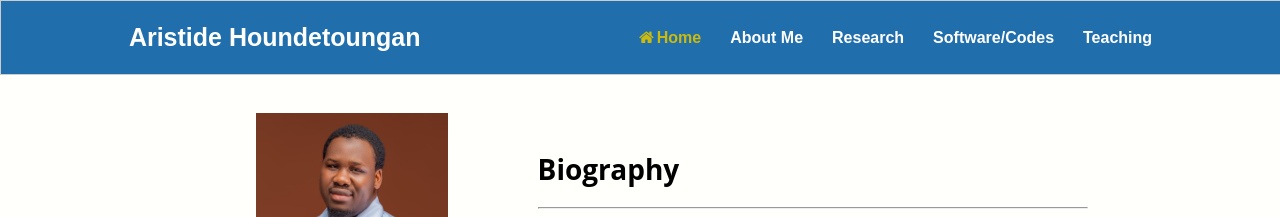
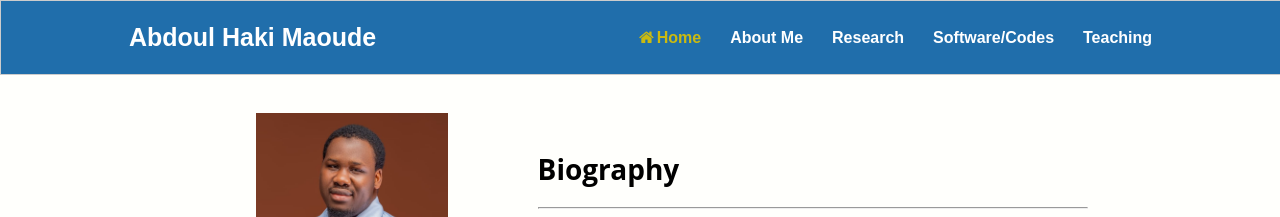
Before and after one commit to abdoulmaoude/abdoulmaoude.github.io, a Jekyll site: the page built from index.html, in a window 1280 px wide. Shown: the top 217 px of the page. Built offline with Jekyll 4.4.1, drawn with Linux system fonts in a browser that asks for light colours; some web fonts are replaced.

Commit message:
Update_menutitle_9_30_23

```diff
--- a/_layouts/menutitle.html
+++ b/_layouts/menutitle.html
@@ -19,7 +19,7 @@
 </a>
 <div class="Menu" id="Menu">
   <div class="Menuleft" id="Menuleft">
-    <h1><a  href="/about">Aristide Houndetoungan</h1></a>
+    <h1><a  href="/about">Abdoul Haki Maoude</h1></a>
   </div><!-- Menuleft -->
 
   <div class="Menuright" id="Menuright">
```
